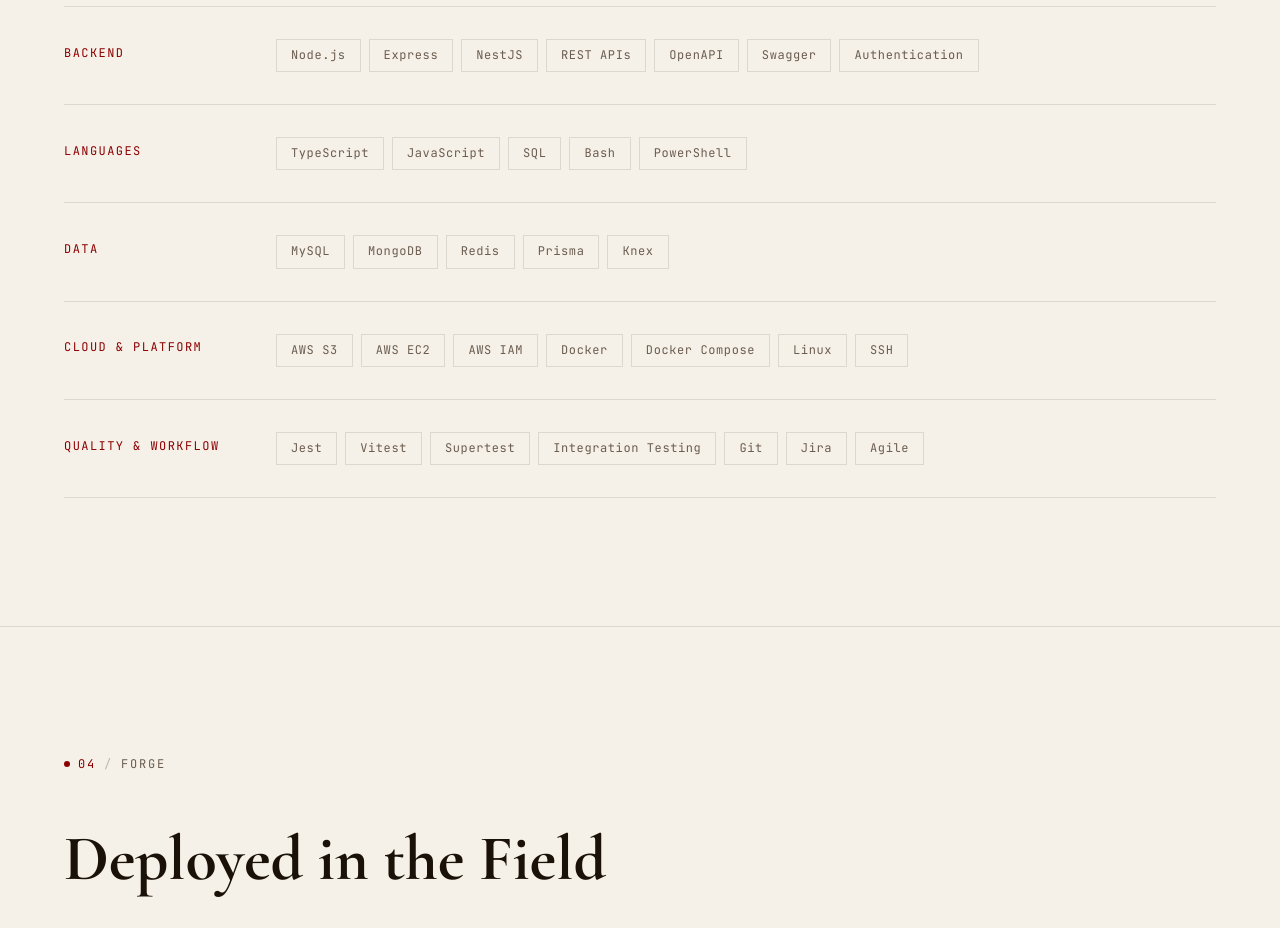
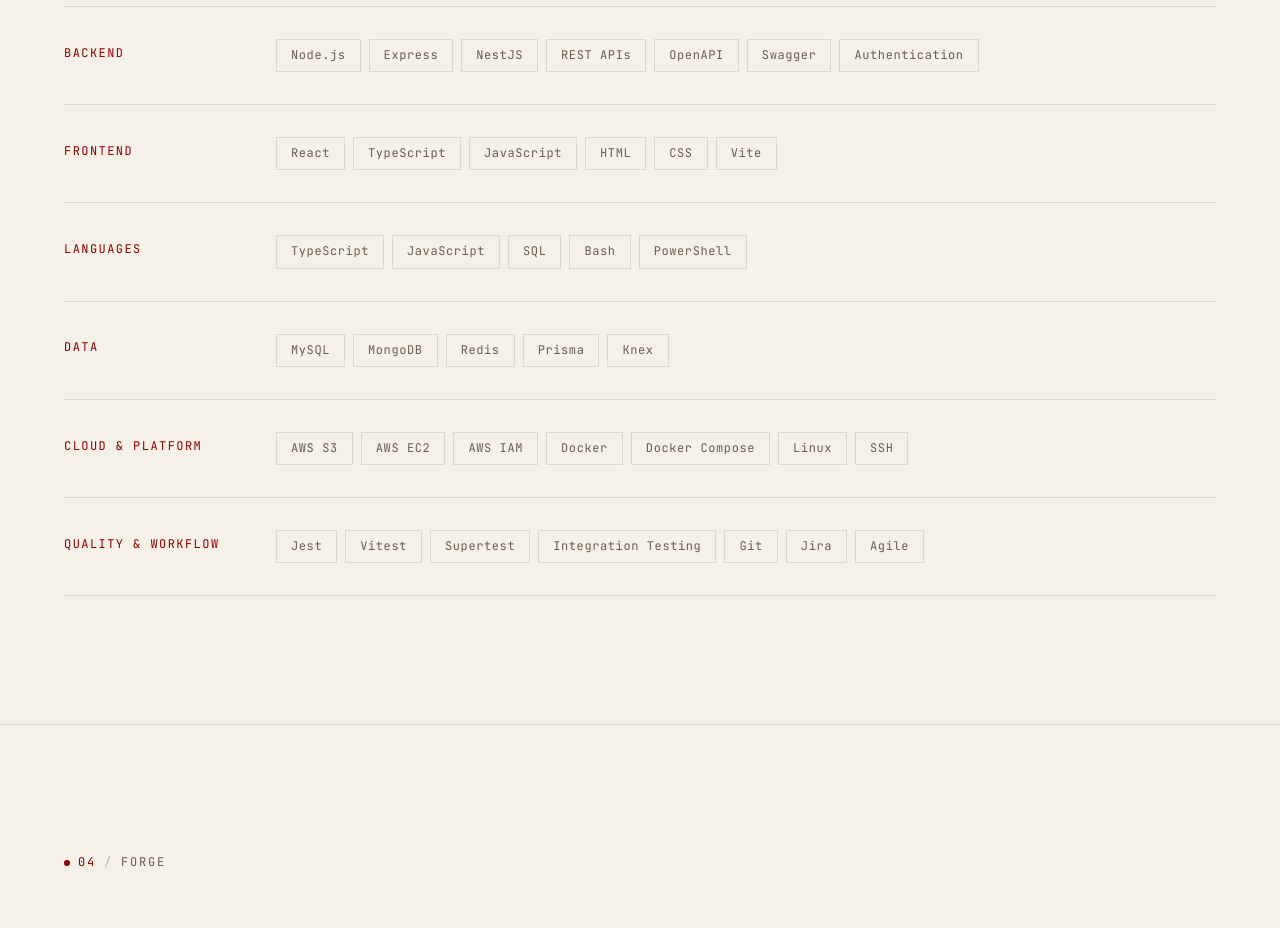
Before and after one commit to Anan-Saleh-1995/portfolio, a React (Vite) app: page / in a window 1280 px wide. Shown: the part 1820-2748 px from the top of the page. Built offline with nearby package versions, Linux system fonts and the light colour scheme.

Commit message:
feat(arsenal): add frontend arsenal

```diff
--- a/src/features/arsenal/Arsenal.tsx
+++ b/src/features/arsenal/Arsenal.tsx
@@ -13,6 +13,10 @@
       "Swagger",
       "Authentication",
     ],
+  },
+  {
+    category: "Frontend",
+    items: ["React", "TypeScript", "JavaScript", "HTML", "CSS", "Vite"],
   },
   {
     category: "Languages",
```
